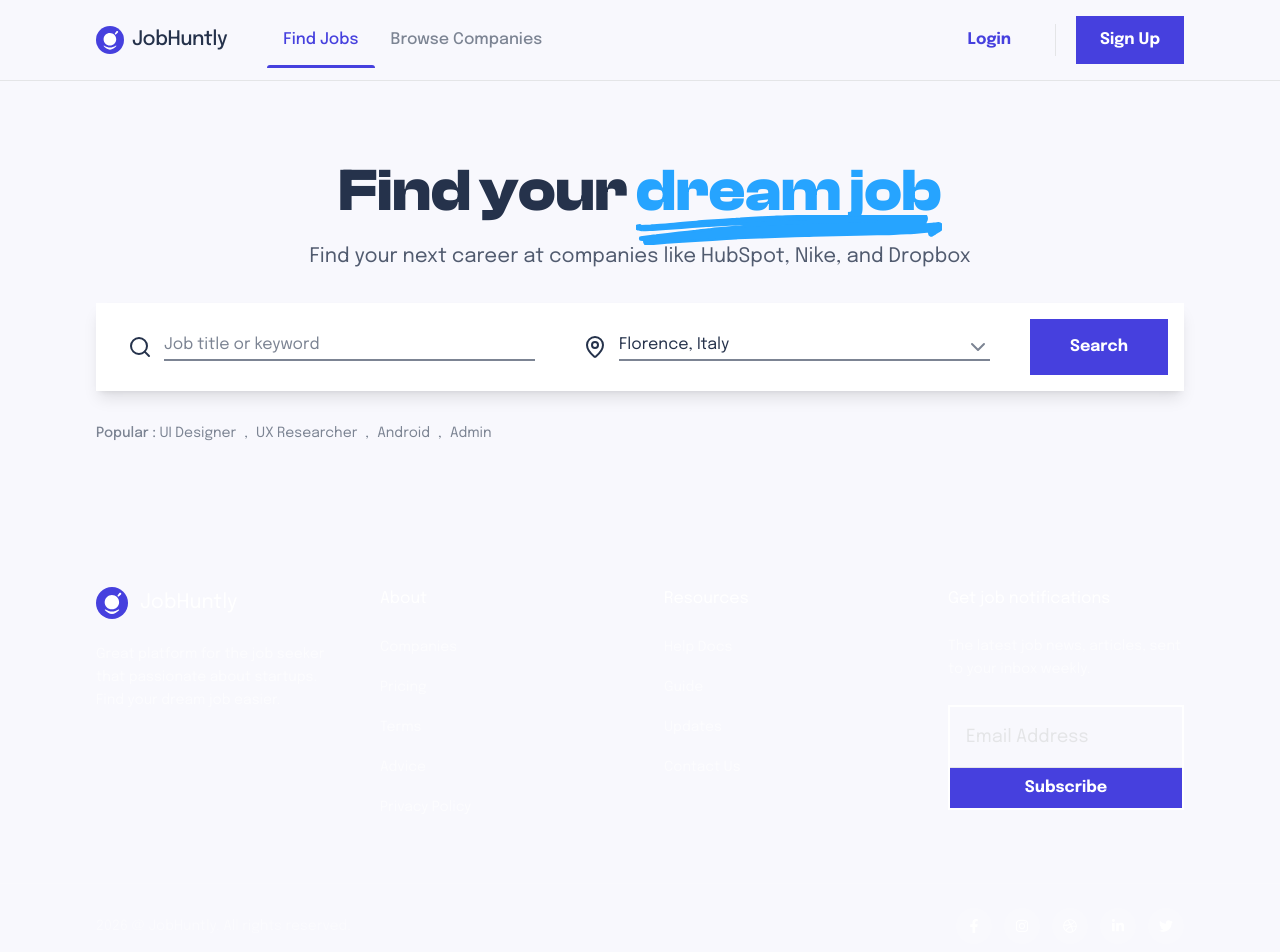
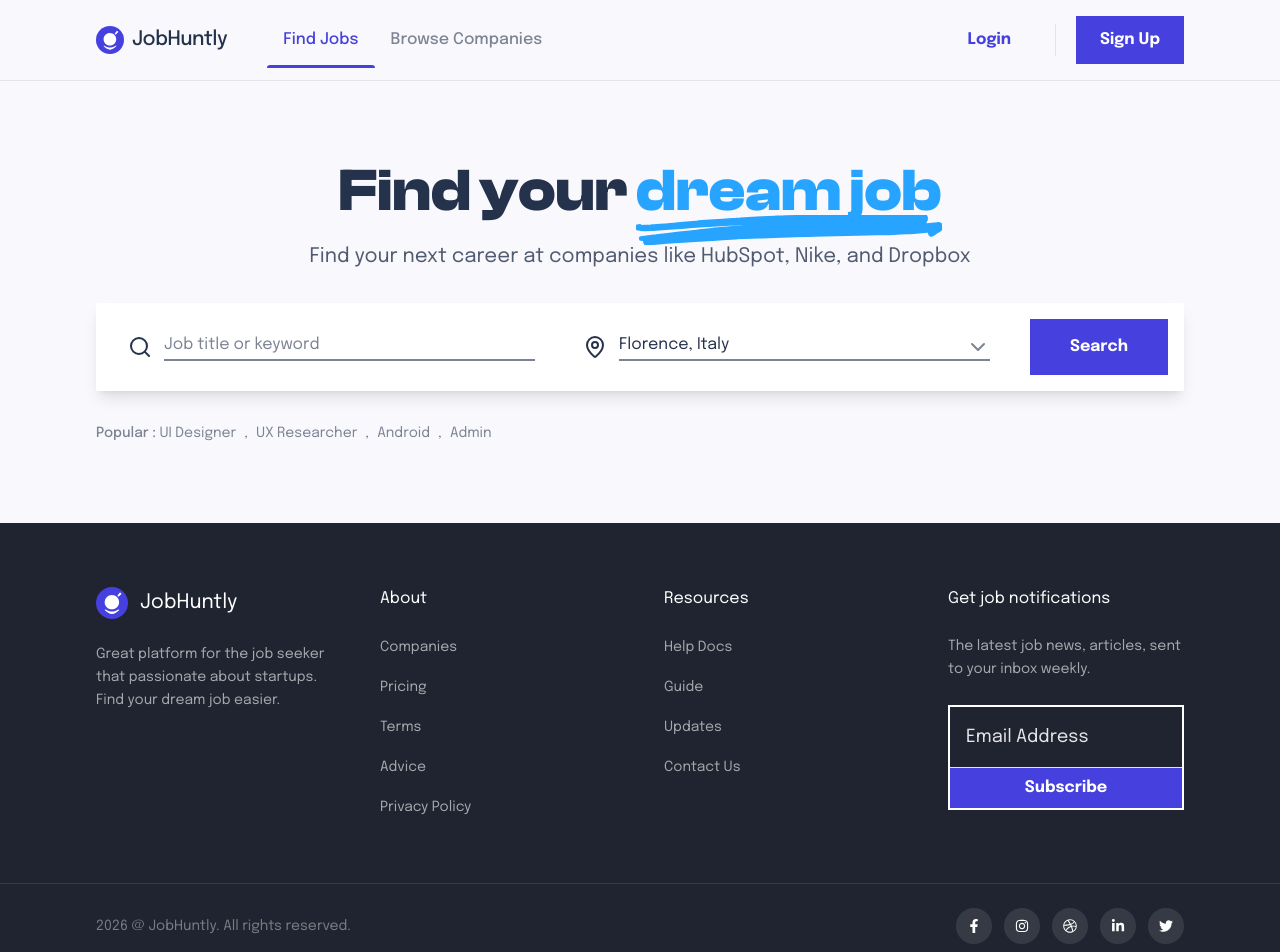
Before and after one commit to Dev-SaifAli/JobHuntly, a Next.js app in the folder jobhuntly/: page /jobs in a window 1280 px wide. Shown: the top 952 px of the page. Built offline with nearby package versions, Linux system fonts and the light colour scheme.

Commit message:
fix(styles): Update footer section bg color

```diff
--- a/jobhuntly/components/features/search/job-search-bar.tsx
+++ b/jobhuntly/components/features/search/job-search-bar.tsx
@@ -7,7 +7,7 @@ import Button from "@/components/ui/button";
 export function JobSearchBar() {
   return (
     <div className="bg-white shadow-lg p-2 md:p-4">
-      <div className="flex flex-col md:flex-row gap-4">
+      <div className="flex flex-col  md:flex-row gap-4">
 
         {/* Job Title Input */}
             <div className="flex items-center gap-3 flex-1 px-4 py-3 border-b md:border-b-0 border-neutral-20">
--- a/jobhuntly/components/layout/footer.tsx
+++ b/jobhuntly/components/layout/footer.tsx
@@ -34,7 +34,7 @@ export default function Footer() {
   const [email, setEmail] = useState("");
 
   return (
-    <footer className="bg-background text-white">
+    <footer className="bg-[#202430] text-white">
 
       <div className="mx-auto max-w-7xl px-2 sm:px-6 lg:px-10 xl:px-24 py-16">
         <div className="grid grid-cols-1 gap-12 sm:grid-cols-2 lg:grid-cols-4">
```
